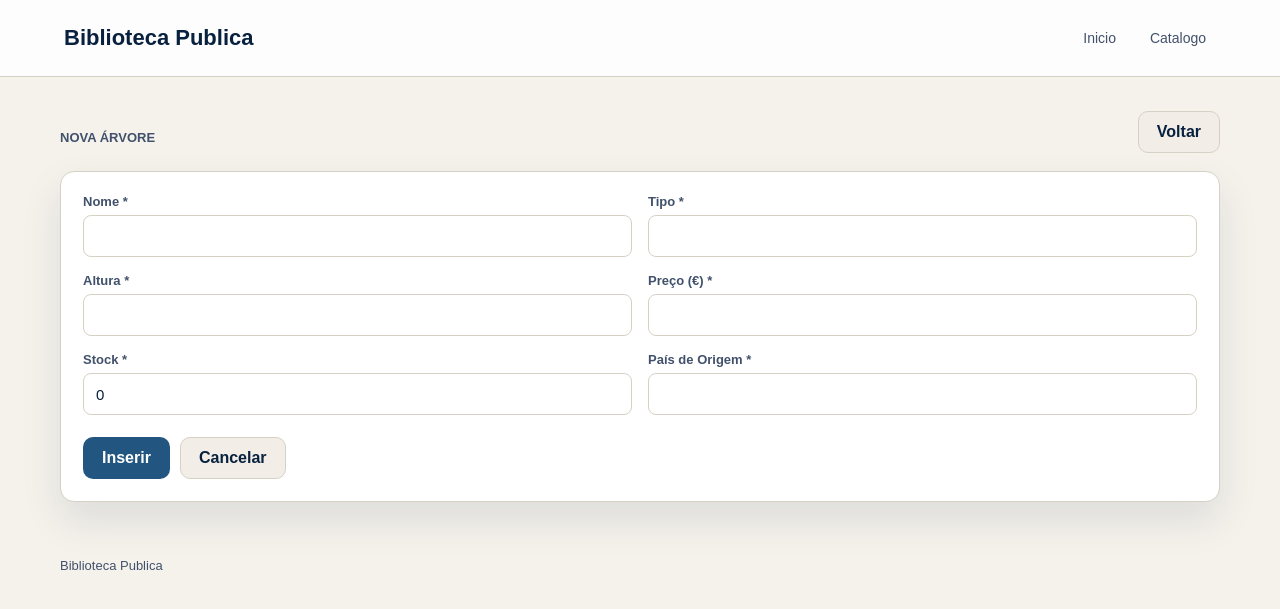
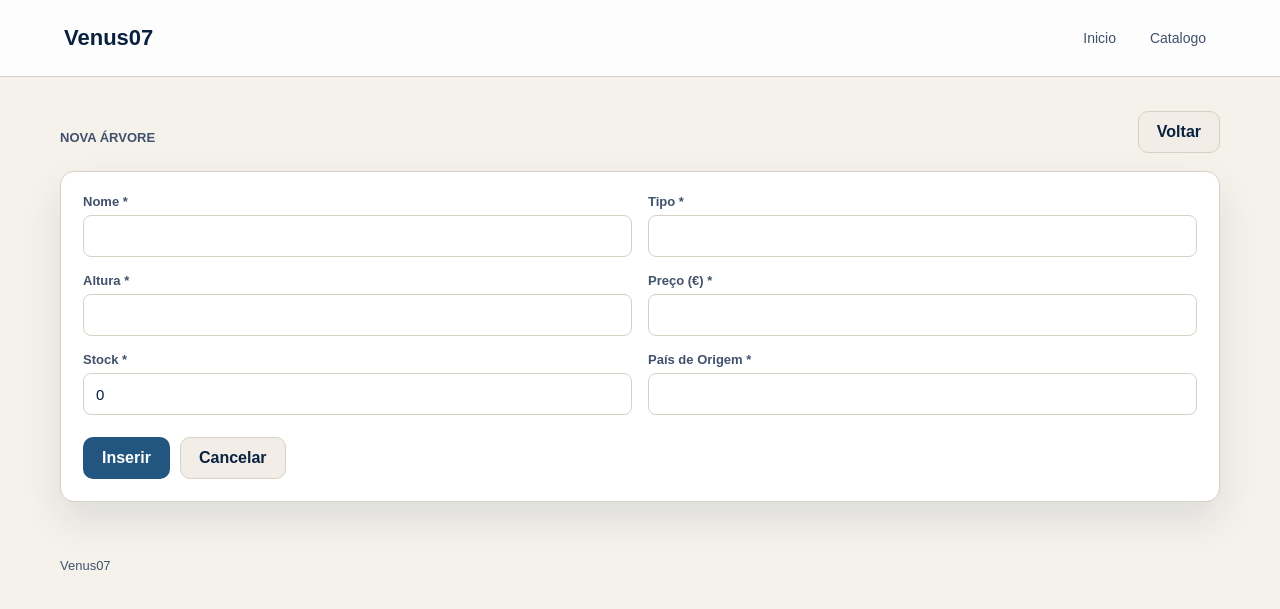
Before and after one commit to Luis-AFO-Gomes/GSI25_P2_biblioteca, a Django app: page /arvore/nova/ in a window 1280 px wide. Shown: the top 609 px of the page. Run offline with Django 5.2, Linux system fonts and the light colour scheme.

Commit message:
Update master.html for Venus07 branding

```diff
--- a/biblioteca/livros/templates/livros/master.html
+++ b/biblioteca/livros/templates/livros/master.html
@@ -4,29 +4,45 @@
 <head>
     <meta charset="UTF-8">
     <meta name="viewport" content="width=device-width, initial-scale=1.0">
-  <title>{% block title %}Biblioteca Publica{% endblock %}</title>
+    <title>{% block title %}Venus07{% endblock %}</title>
+
     <link href="{% static 'style/biblioteca.css' %}" rel="stylesheet">
 </head>
 <body>
+
 <header class="site-header">
-    <a class="brand" href="{% url 'livros:home_livros' %}">Biblioteca Publica</a>
+
+    <a class="brand" href="{% url 'livros:home_arvores' %}">
+        Venus07
+    </a>
+
     <nav class="site-nav" aria-label="Navegacao principal">
-      <a href="{% url 'livros:home_livros' %}">Inicio</a>
-      <a href="{% url 'livros:lista_livros' %}">Catalogo</a>
+        <a href="{% url 'livros:home_arvores' %}">Inicio</a>
+        <a href="{% url 'livros:lista_arvores' %}">Catalogo</a>
     </nav>
+
 </header>
+
 <main id="content">
+
     {% if messages %}
         <section class="messages" aria-label="Mensagens">
             {% for message in messages %}
-          <p class="message message-{{ message.tags }}">{{ message }}</p>
+                <p class="message message-{{ message.tags }}">
+                    {{ message }}
+                </p>
             {% endfor %}
         </section>
     {% endif %}
-    {% block content %}{% endblock %}
+
+    {% block content %}
+    {% endblock %}
+
 </main>
+
 <footer class="site-footer">
-    <span>Biblioteca Publica</span>
+    <span>Venus07</span>
 </footer>
+
 </body>
 </html>
```
Lines whose indentation alone changed are shown as unchanged.
